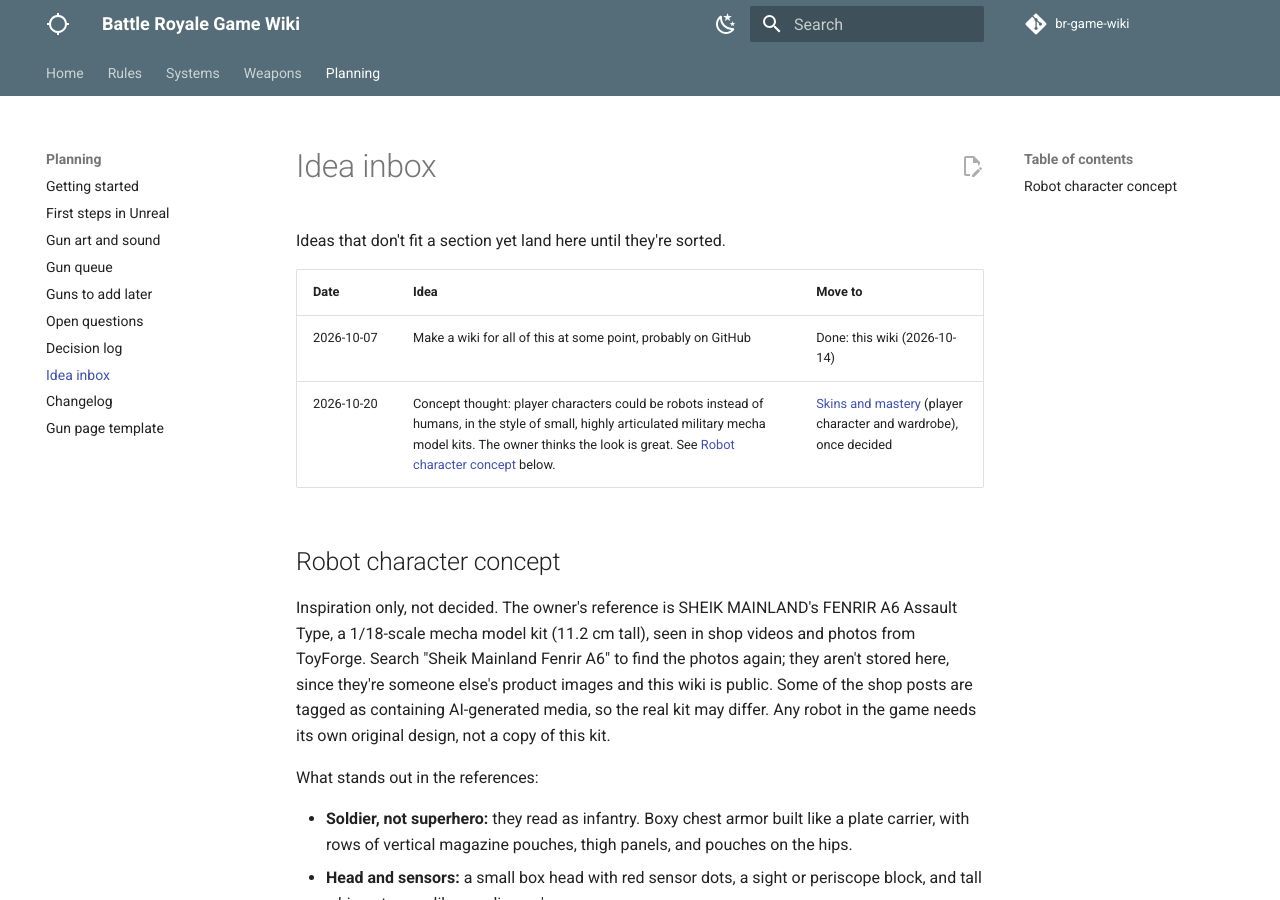
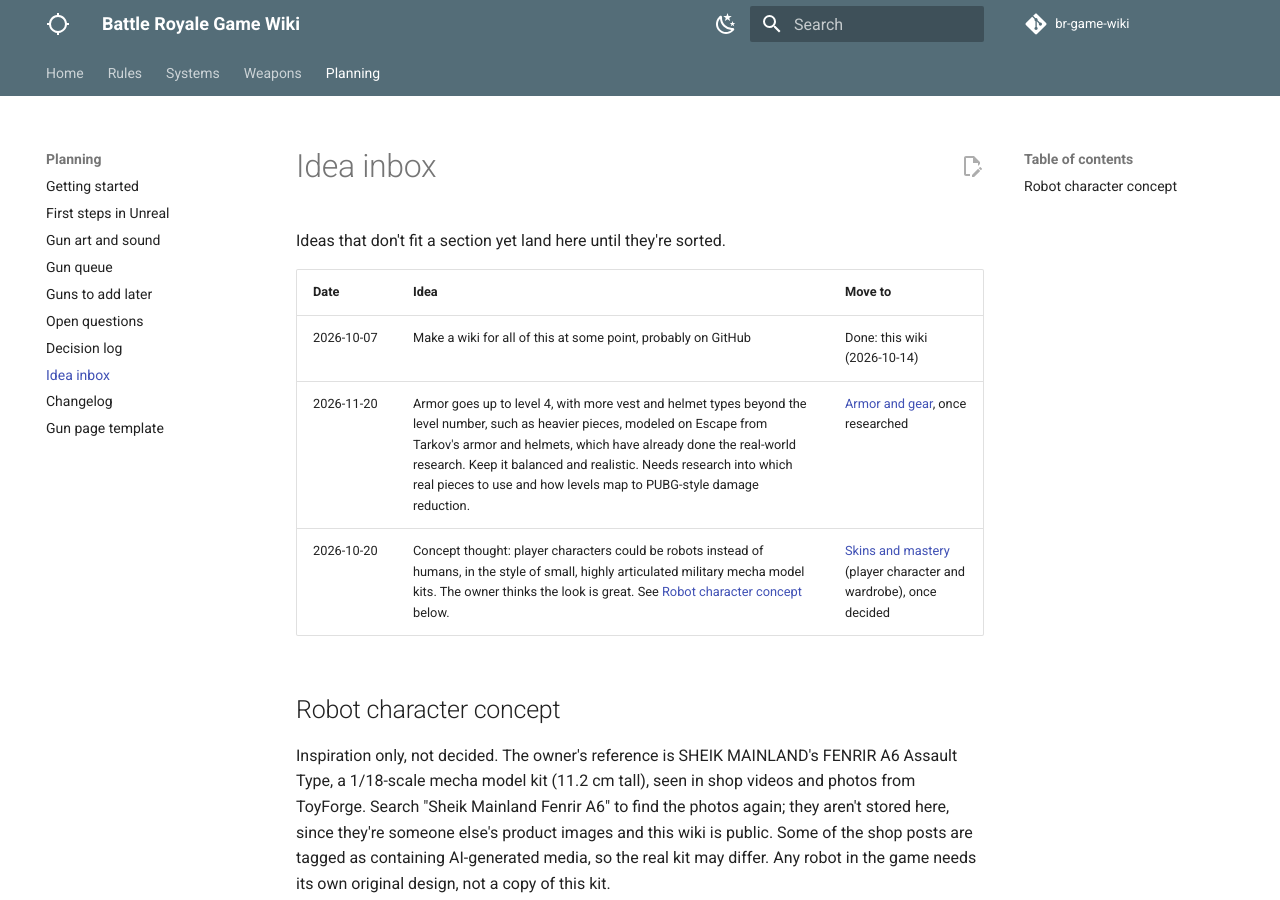
Before and after one commit to DerrickSpartan1/br-game-wiki, an MkDocs documentation site: the page built from docs/planning/idea-inbox.md, in a window 1280 px wide and 900 px high. Built offline with MkDocs 1.6.1 and Material for MkDocs 9.7.7, drawn with Linux system fonts in a browser that asks for light colours; comment, search, counter and statistics services are not loaded.

Commit message:
File the armor level-4 and Tarkov-style armor idea
Co-Authored-By: Claude Opus 5.5 <noreply@anthropic.com>

```diff
--- a/docs/planning/idea-inbox.md
+++ b/docs/planning/idea-inbox.md
@@ -5,6 +5,7 @@ Ideas that don't fit a section yet land here until they're sorted.
 | Date | Idea | Move to |
 | --- | --- | --- |
 | 2026-10-07 | Make a wiki for all of this at some point, probably on GitHub | Done: this wiki (2026-10-14) |
+| 2026-11-20 | Armor goes up to level 4, with more vest and helmet types beyond the level number, such as heavier pieces, modeled on Escape from Tarkov's armor and helmets, which have already done the real-world research. Keep it balanced and realistic. Needs research into which real pieces to use and how levels map to PUBG-style damage reduction. | [Armor and gear](../systems/armor.md), once researched |
 | 2026-10-20 | Concept thought: player characters could be robots instead of humans, in the style of small, highly articulated military mecha model kits. The owner thinks the look is great. See [Robot character concept](#robot-character-concept) below. | [Skins and mastery](../systems/skins.md) (player character and wardrobe), once decided |
 
 ## Robot character concept
```
Also changed, not shown: docs/planning/changelog.md (+1 -0 lines).
